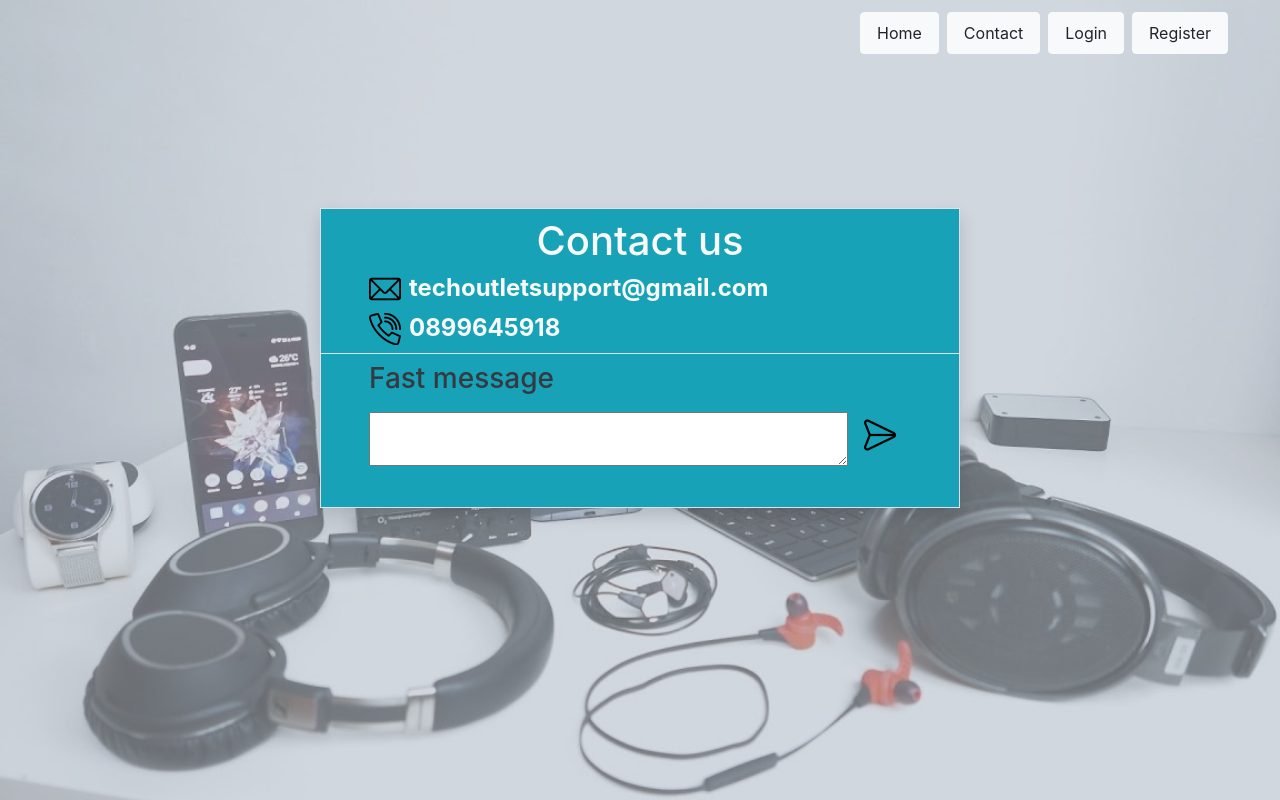
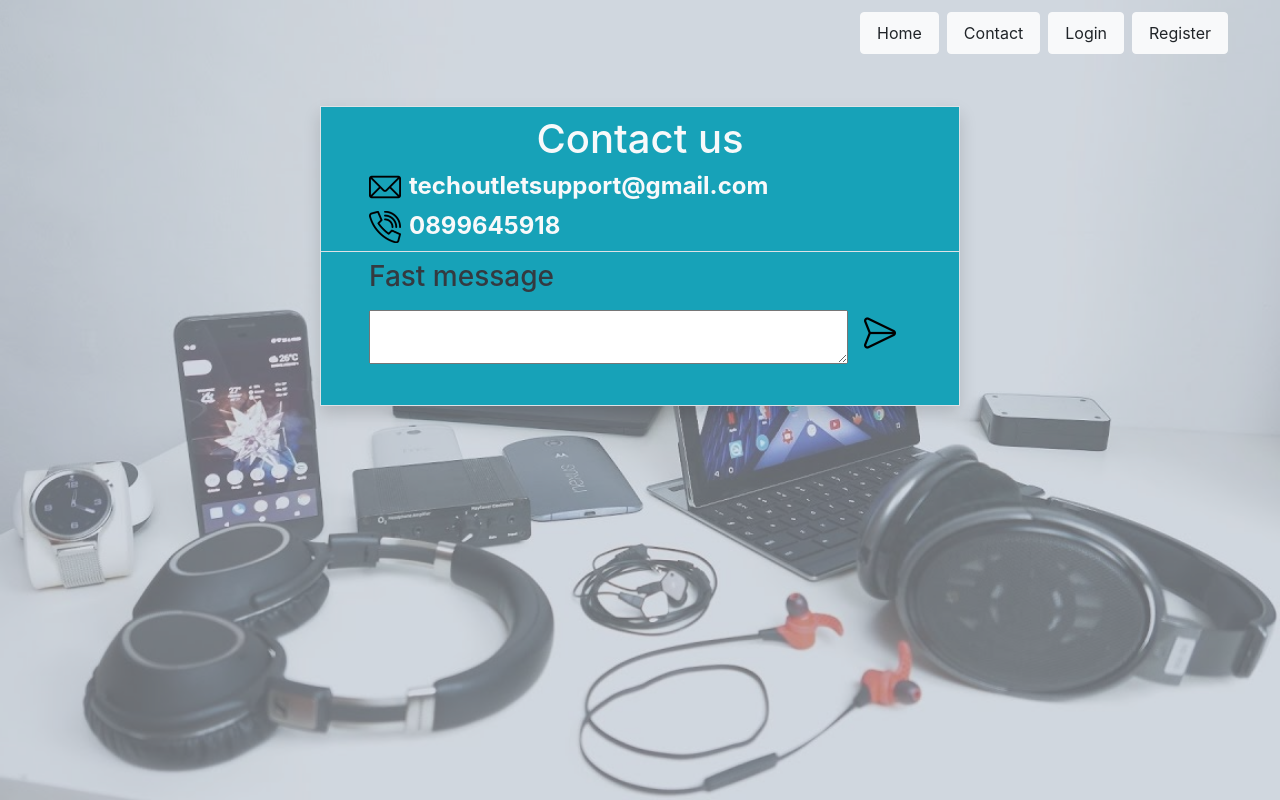
Before and after one commit to PavelAndonov00/TechOutlet, an Angular app in the folder client/TechOutletApp/: page /contact in a window 1280 px wide. Built offline with nearby package versions, Linux system fonts and the light colour scheme.

Commit message:
Contact style standard

```diff
--- a/client/TechOutletApp/src/app/contact/contact.component.html
+++ b/client/TechOutletApp/src/app/contact/contact.component.html
@@ -1,4 +1,4 @@
-<section class="d-flex justify-content-center align-items-center h-75">
+<section class="d-flex justify-content-center mt-5 h-75">
     <section class="w-50 h-50 shadow bg-info border text-light">
         <h1 class="text-center mt-2">Contact us</h1>
         <article>
```
